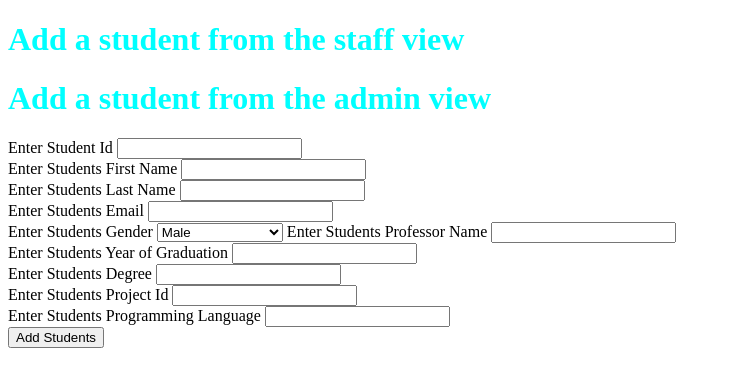
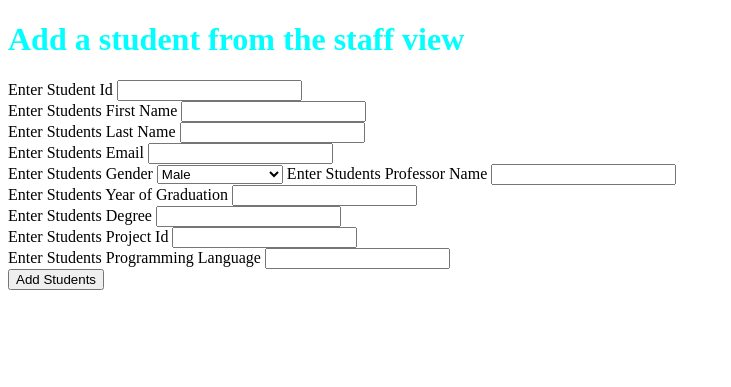
Before and after one commit to fewdw/final-project-student, a Flask app: page /staff/list/student/addstudent in a window 1280 px wide. Shown: the top 387 px of the page, without its empty margins (0-731 px from the left). Run offline with Flask 2, Linux system fonts and the light colour scheme; some libraries are stand-ins or nearby versions.

Commit message:
fixed add student for staff

```diff
--- a/flask-frontend/app.py
+++ b/flask-frontend/app.py
@@ -71,7 +71,7 @@
     return render_template("addstudent/add-student-staff.html")
 
 
-@app.route("/admin/list/student/studentadded",methods=["POST"])
+@app.route("/staff/list/student/studentadded",methods=["POST"])
 def student_added_from_form():
 
     #call function to post to student api
@@ -89,7 +89,7 @@
     )
 
     # redirect to /admin/list
-    return redirect("/admin/list")
+    return redirect("/staff/list")
 
 
 if __name__ == '__main__':
--- a/flask-frontend/templates/addstudent/add-student-staff.html
+++ b/flask-frontend/templates/addstudent/add-student-staff.html
@@ -1,7 +1,6 @@
 {% extends "react-template.html" %}
 {% block body %}
 <h1>Add a student from the staff view</h1>
-<h1>Add a student from the admin view</h1>
 <form method="Post" action = "/staff/list/student/studentadded">
 
   Enter Student Id
```
